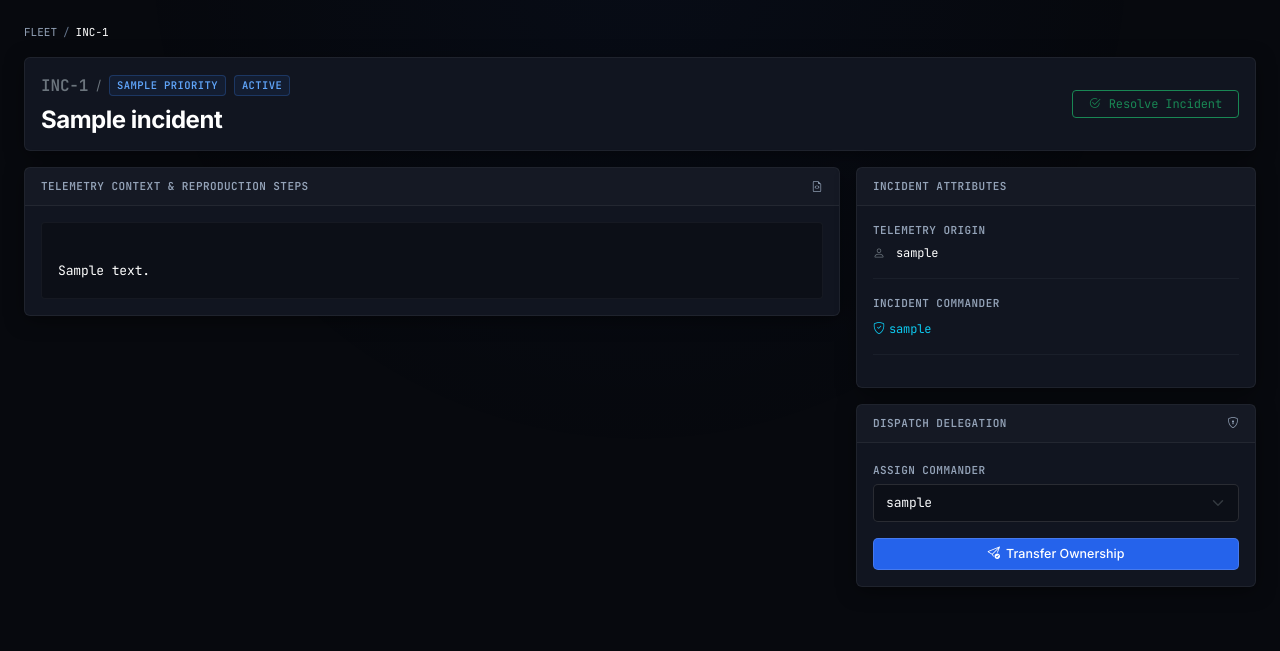
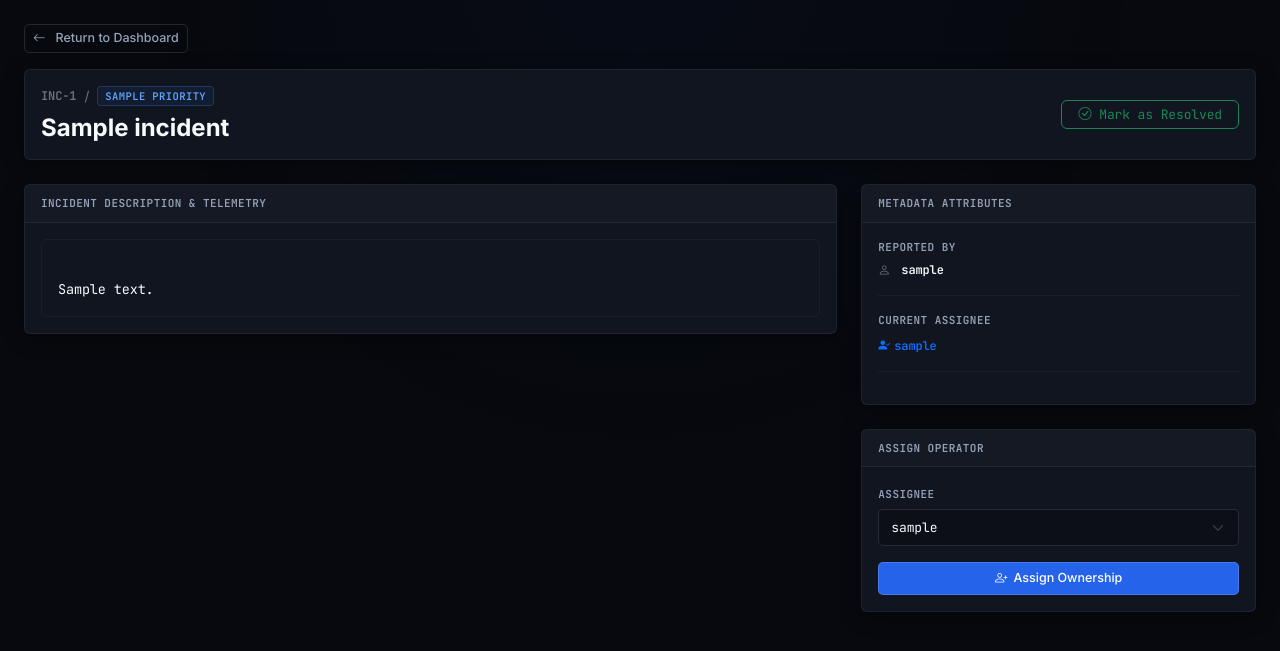
Before and after one commit to Adityachandkaushik/incident-management-system, a Flask app: page /incident/1 in a window 1280 px wide. Shown: the part 48-699 px from the top of the page. Run offline with Flask 3, Linux system fonts and the light colour scheme; the visitor is signed in with stand-in values (Sample User, id 1); tables that the repository leaves empty hold one stand-in row (values such as "Sample post").

Commit message:
update base template UI

```diff
--- a/templates/incident_detail.html
+++ b/templates/incident_detail.html
@@ -1,21 +1,20 @@
 {% extends "base.html" %}
 
-{% block title %}INC-{{ incident['id'] }} Detail - OpsConsole{% endblock %}
+{% block title %}Incident #{{ incident['id'] }} - Details{% endblock %}
 
 {% block content %}
-<!-- Scoped Path Navigation -->
-<div class="sre-breadcrumb">
-    <a href="{{ url_for('incidents.dashboard') }}">FLEET</a>
-    <span>/</span>
-    <span class="text-white">INC-{{ incident['id'] }}</span>
+<div class="mb-3">
+    <a href="{{ url_for('incidents.dashboard') }}" class="btn-sre-ghost py-1 px-2 text-decoration-none">
+        <i class="bi bi-arrow-left me-1"></i> Return to Dashboard
+    </a>
 </div>
 
-<!-- Header Diagnostics Banner -->
-<div class="panel mb-3">
+<!-- Header Card -->
+<div class="panel mb-4">
     <div class="panel-body d-flex flex-column flex-md-row justify-content-between align-items-start align-items-md-center gap-3">
         <div>
             <div class="d-flex align-items-center gap-2 mb-2 flex-wrap">
-                <span class="code-block text-secondary fs-6 fw-bold">INC-{{ incident['id'] }}</span>
+                <span class="code-block text-secondary fw-bold">INC-{{ incident['id'] }}</span>
                 <span class="text-secondary">/</span>
 
                 {% if incident['priority']|lower == 'critical' %}
@@ -29,46 +28,40 @@
                 {% endif %}
 
                 {% if incident['status']|lower == 'open' %}
-                    <span class="badge-sre badge-sre-crit"><i class="bi bi-record-fill" style="font-size: 6px;"></i> Open</span>
+                    <span class="badge-sre badge-sre-crit">Open</span>
                 {% elif incident['status']|lower == 'assigned' %}
-                    <span class="badge-sre badge-sre-high"><i class="bi bi-person-fill"></i> Assigned</span>
+                    <span class="badge-sre badge-sre-high">Assigned</span>
                 {% elif incident['status']|lower == 'resolved' %}
-                    <span class="badge-sre badge-sre-res"><i class="bi bi-check-lg"></i> Resolved</span>
-                {% else %}
-                    <span class="badge-sre badge-sre-low">{{ incident['status'] }}</span>
+                    <span class="badge-sre badge-sre-res">Resolved</span>
                 {% endif %}
             </div>
-            <h1 class="h4 fw-bold text-white mb-0" style="letter-spacing: -0.02em;">{{ incident['title'] }}</h1>
+            <h1 class="h4 fw-bold mb-0">{{ incident['title'] }}</h1>
         </div>
 
         <div>
             {% if incident['status']|lower != 'resolved' %}
             <form action="{{ url_for('incidents.resolve_incident', incident_id=incident['id']) }}" method="POST">
-                <button type="submit" class="btn btn-sm btn-outline-success d-inline-flex align-items-center gap-2 py-1 px-3 code-block" style="font-size: 12px;">
-                    <i class="bi bi-check2-circle"></i>
-                    <span>Resolve Incident</span>
+                <button type="submit" class="btn btn-outline-success d-flex align-items-center gap-2 py-1 px-3 code-block" style="font-size: 13px;">
+                    <i class="bi bi-check-circle"></i> Mark as Resolved
                 </button>
             </form>
             {% else %}
-            <span class="badge-sre badge-sre-res px-3 py-2" style="font-size: 11px;">
-                <i class="bi bi-patch-check-fill"></i> System Recovered
+            <span class="badge-sre badge-sre-res px-3 py-2" style="font-size: 12px;">
+                <i class="bi bi-patch-check-fill me-1"></i> Incident Resolved
             </span>
             {% endif %}
         </div>
     </div>
 </div>
 
-<div class="row g-3">
-    <!-- Left Workspace: Situation Analysis -->
+<div class="row g-4">
+    <!-- Log & Details -->
     <div class="col-12 col-lg-8">
         <div class="panel">
-            <div class="panel-header">
-                <span>Telemetry Context & Reproduction Steps</span>
-                <i class="bi bi-file-earmark-code"></i>
-            </div>
+            <div class="panel-header">Incident Description & Telemetry</div>
             <div class="panel-body">
-                <div class="p-3 rounded-1 border border-secondary border-opacity-10" style="background: var(--surface-low);">
-                    <p class="mb-0 text-white code-block" style="white-space: pre-line; line-height: 1.65; font-size: 13px;">
+                <div class="p-3 rounded border border-secondary border-opacity-10" style="background: var(--input-bg);">
+                    <p class="mb-0 code-block" style="white-space: pre-line; line-height: 1.65; font-size: 13.5px;">
                         {{ incident['description'] }}
                     </p>
                 </div>
@@ -76,36 +69,35 @@
         </div>
     </div>
 
-    <!-- Right Workspace: Meta & Operator Assignment -->
+    <!-- Metadata & Delegation -->
     <div class="col-12 col-lg-4">
-        <!-- Metadata Overview -->
-        <div class="panel mb-3">
-            <div class="panel-header">Incident Attributes</div>
+        <div class="panel mb-4">
+            <div class="panel-header">Metadata Attributes</div>
             <div class="panel-body">
                 <div class="mb-3 pb-3 border-bottom border-secondary border-opacity-10">
-                    <span class="form-label d-block">Telemetry Origin</span>
-                    <div class="code-block text-white mt-1">
+                    <span class="form-label d-block">Reported By</span>
+                    <div class="code-block fw-semibold mt-1">
                         <i class="bi bi-person text-secondary me-1"></i>
-                        {{ incident['creator_name'] if incident['creator_name'] else 'SYSTEM AGENT' }}
+                        {{ incident['creator_name'] if incident['creator_name'] else 'System' }}
                     </div>
                 </div>
 
                 <div class="mb-3 pb-3 border-bottom border-secondary border-opacity-10">
-                    <span class="form-label d-block">Incident Commander</span>
+                    <span class="form-label d-block">Current Assignee</span>
                     <div class="mt-1">
                         {% if incident['assignee_name'] %}
-                            <span class="code-block text-info">
-                                <i class="bi bi-shield-check me-1"></i>{{ incident['assignee_name'] }}
+                            <span class="code-block text-primary fw-semibold">
+                                <i class="bi bi-person-check-fill me-1"></i>{{ incident['assignee_name'] }}
                             </span>
                         {% else %}
-                            <span class="code-block text-secondary opacity-50" style="font-size: 11px;">Awaiting Dispatch</span>
+                            <span class="code-block text-secondary opacity-50 fst-italic">Unassigned</span>
                         {% endif %}
                     </div>
                 </div>
 
                 {% if 'created_at' in incident and incident['created_at'] %}
                 <div>
-                    <span class="form-label d-block">Log Timestamp</span>
+                    <span class="form-label d-block">Created At</span>
                     <div class="code-block text-secondary small mt-1">
                         <i class="bi bi-clock me-1"></i>{{ incident['created_at'] }}
                     </div>
@@ -114,19 +106,15 @@
             </div>
         </div>
 
-        <!-- Admin Delegation Console -->
         {% if session.get("role") == "admin" %}
         <div class="panel">
-            <div class="panel-header">
-                <span>Dispatch Delegation</span>
-                <i class="bi bi-shield-lock"></i>
-            </div>
+            <div class="panel-header">Assign Operator</div>
             <div class="panel-body">
                 <form action="{{ url_for('incidents.assign_incident', incident_id=incident['id']) }}" method="POST">
                     <div class="mb-3">
-                        <label for="user_id" class="form-label">Assign Commander</label>
+                        <label for="user_id" class="form-label">Assignee</label>
                         <select class="form-select code-block" id="user_id" name="user_id" required>
-                            <option value="" disabled selected>Select Operator...</option>
+                            <option value="" disabled selected>Select an engineer...</option>
                             {% if users %}
                                 {% for user in users %}
                                     <option value="{{ user['id'] }}" {% if incident['assigned_to'] == user['id'] %}selected{% endif %}>
@@ -137,8 +125,8 @@
                         </select>
                     </div>
                     <button type="submit" class="btn-sre-primary w-100 justify-content-center">
-                        <i class="bi bi-send-check"></i>
-                        <span>Transfer Ownership</span>
+                        <i class="bi bi-person-plus"></i>
+                        <span>Assign Ownership</span>
                     </button>
                 </form>
             </div>
```
